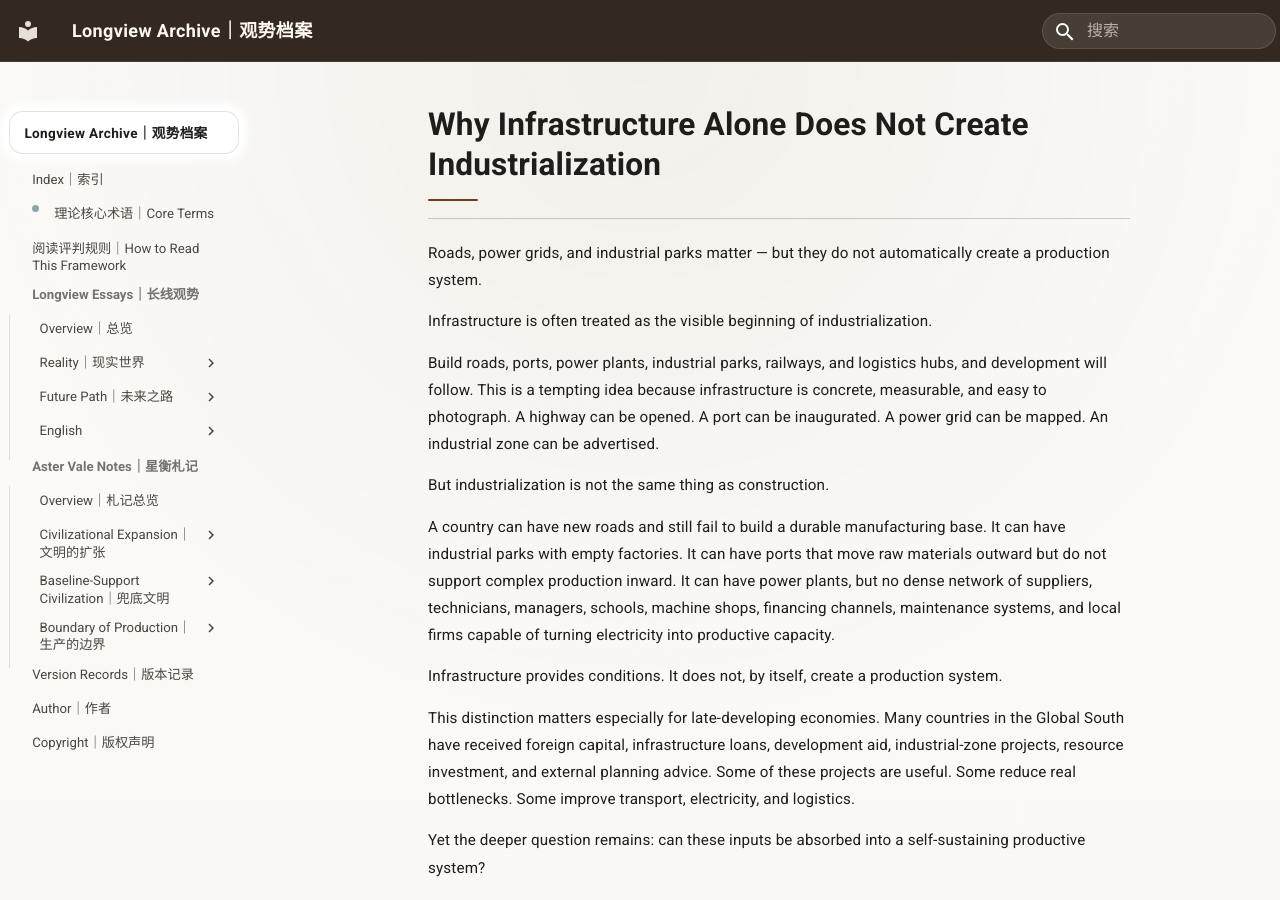
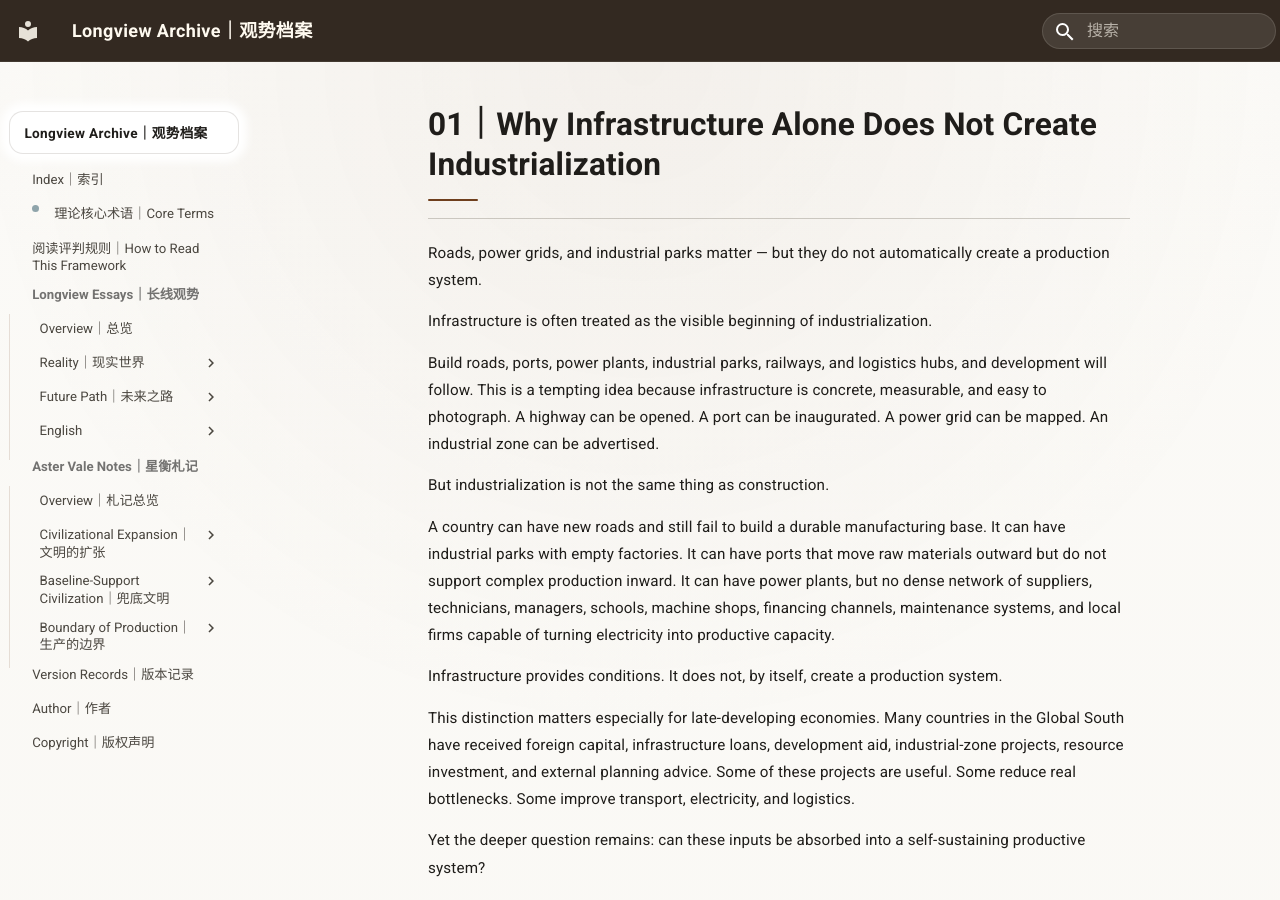
Before and after one commit to guanshi1688/longview-archive, an MkDocs documentation site: the page built from docs/essays/notes/english/Architecture/01-infrastructure-alone-does-not-create-industrialization.md, in a window 1280 px wide and 900 px high. Built offline with MkDocs 1.6.1 and Material for MkDocs 9.7.7, drawn with Linux system fonts in a browser that asks for light colours.

Commit message:
Update 01-infrastructure-alone-does-not-create-industrialization.md

```diff
--- a/docs/essays/notes/english/Architecture/01-infrastructure-alone-does-not-create-industrialization.md
+++ b/docs/essays/notes/english/Architecture/01-infrastructure-alone-does-not-create-industrialization.md
@@ -1,4 +1,4 @@
-# Why Infrastructure Alone Does Not Create Industrialization
+# 01｜Why Infrastructure Alone Does Not Create Industrialization
 
 Roads, power grids, and industrial parks matter — but they do not automatically create a production system.
 
```
